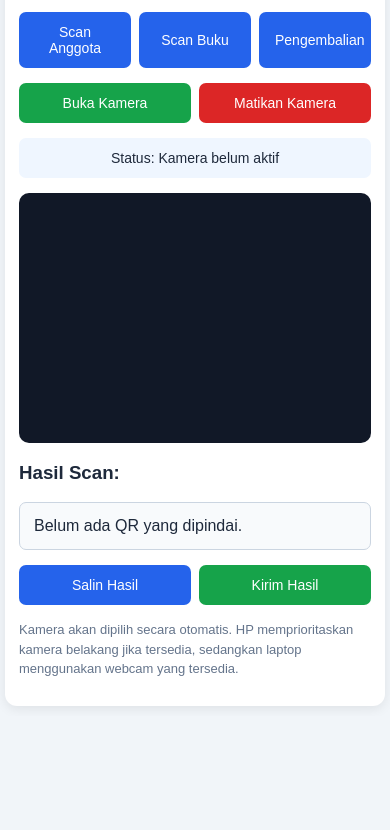
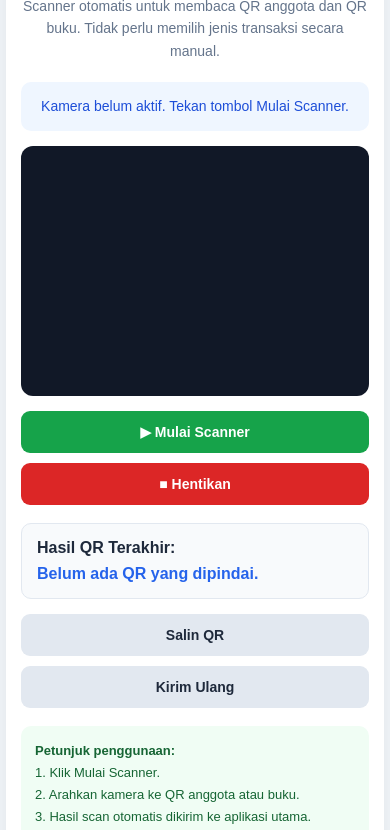
Before and after one commit to fakarmaulana0-beep/scanner-perpus, a plain HTML site: page index.html in a window 390 px wide. Shown: the part 134-964 px from the top of the page. Before the commit the page ends 850 px from the top, so only its background shows below. Drawn offline with Linux system fonts and the light colour scheme.

Commit message:
Update index.html

```diff
--- a/index.html
+++ b/index.html
@@ -16,7 +16,7 @@
 
 body {
   margin: 0;
-  padding: 12px;
+  padding: 15px;
   background: #f1f5f9;
   color: #1e293b;
 }
@@ -25,30 +25,72 @@ body {
   max-width: 650px;
   width: 100%;
   margin: 15px auto;
-  padding: 20px;
+  padding: 22px;
   background: white;
-  border-radius: 12px;
-  box-shadow: 0 3px 12px rgba(0,0,0,.08);
+  border-radius: 16px;
+  box-shadow: 0 4px 20px rgba(0,0,0,.07);
+}
+
+.header {
+  text-align: center;
+  margin-bottom: 20px;
+}
+
+.logo {
+  font-size: 45px;
 }
 
 h2 {
+  margin: 8px 0;
+  color: #172554;
+}
+
+.description {
+  color: #64748b;
+  font-size: 14px;
+  line-height: 1.6;
+}
+
+.status {
+  padding: 14px;
+  background: #eff6ff;
+  color: #1d4ed8;
+  border-radius: 10px;
   text-align: center;
+  margin: 15px 0;
+  font-size: 14px;
+  line-height: 1.5;
+}
+
+#reader {
+  width: 100%;
+  min-height: 250px;
+  overflow: hidden;
+  border-radius: 12px;
+  background: #111827;
+  margin: 15px auto;
+}
+
+#reader video {
+  width: 100% !important;
+  max-width: 100% !important;
+  display: block;
+  object-fit: cover;
 }
 
 .buttons {
   display: flex;
-  flex-wrap: wrap;
-  gap: 8px;
-  margin: 15px 0;
+  gap: 10px;
+  margin-top: 15px;
 }
 
 button {
-  padding: 12px 16px;
-  border: 0;
-  border-radius: 7px;
+  flex: 1;
+  padding: 13px 15px;
+  border: none;
+  border-radius: 9px;
   font-size: 14px;
-  color: white;
-  background: #2563eb;
+  font-weight: bold;
   cursor: pointer;
 }
 
@@ -57,68 +99,69 @@ button:disabled {
   cursor: not-allowed;
 }
 
-.success {
+.start {
   background: #16a34a;
+  color: white;
 }
 
-.danger {
+.stop {
   background: #dc2626;
+  color: white;
 }
 
-#reader {
-  width: 100%;
-  min-height: 250px;
-  margin: 15px auto;
-  overflow: hidden;
-  border-radius: 10px;
-  background: #111827;
+.secondary {
+  background: #e2e8f0;
+  color: #1e293b;
 }
 
-#reader video {
-  width: 100% !important;
-  max-width: 100% !important;
-  height: auto !important;
-  display: block;
-  object-fit: contain;
-}
-
-#status {
-  padding: 12px;
-  background: #eff6ff;
-  border-radius: 7px;
-  text-align: center;
-  margin: 12px 0;
-  font-size: 14px;
-}
-
-#result {
-  padding: 14px;
+.result-box {
+  padding: 15px;
   background: #f8fafc;
-  border: 1px solid #cbd5e1;
-  border-radius: 7px;
-  min-height: 45px;
+  border: 1px solid #e2e8f0;
+  border-radius: 10px;
+  margin-top: 18px;
   overflow-wrap: anywhere;
 }
 
-.hint {
-  color: #64748b;
+.result-box strong {
+  display: block;
+  margin-bottom: 8px;
+}
+
+.result-value {
+  color: #2563eb;
+  font-weight: bold;
+}
+
+.info {
+  margin-top: 18px;
+  padding: 14px;
+  background: #f0fdf4;
+  border-radius: 10px;
+  color: #166534;
   font-size: 13px;
-  line-height: 1.5;
+  line-height: 1.7;
+}
+
+.footer {
+  text-align: center;
+  color: #94a3b8;
+  font-size: 12px;
+  margin-top: 20px;
 }
 
 @media(max-width:480px) {
   body {
-    padding: 5px;
+    padding: 6px;
   }
 
   .container {
-    padding: 14px;
+    padding: 15px;
     margin: 5px auto;
   }
 
-  button {
-    flex: 1;
-    min-width: 100px;
+  .buttons {
+    flex-direction: column;
   }
 }
 </style>
@@ -128,177 +171,151 @@ button:disabled {
 
 <div class="container">
 
-<h2>📚 Scanner QR Perpustakaan</h2>
+  <div class="header">
+    <div class="logo">📚</div>
+    <h2>Scanner QR Perpustakaan</h2>
+    <p class="description">
+      Scanner otomatis untuk membaca QR anggota dan QR buku.
+      Tidak perlu memilih jenis transaksi secara manual.
+    </p>
+  </div>
 
-<p class="hint">
-Sistem scanner otomatis untuk membaca QR anggota dan buku.
-Izinkan akses kamera saat browser meminta izin.
-</p>
+  <div id="status" class="status">
+    Kamera belum aktif. Tekan tombol Mulai Scanner.
+  </div>
 
-<!-- PILIH MODE -->
-<div class="buttons">
+  <div id="reader"></div>
 
-<button onclick="pilihMode('anggota')">
-Scan Anggota
-</button>
+  <div class="buttons">
+    <button
+      id="btnStart"
+      class="start"
+      onclick="mulaiScanner()">
+      ▶ Mulai Scanner
+    </button>
 
-<button onclick="pilihMode('buku')">
-Scan Buku
-</button>
+    <button
+      id="btnStop"
+      class="stop"
+      onclick="matikanScanner()">
+      ■ Hentikan
+    </button>
+  </div>
 
-<button onclick="pilihMode('kembali')">
-Pengembalian
-</button>
+  <div class="result-box">
+    <strong>Hasil QR Terakhir:</strong>
+    <div id="result" class="result-value">
+      Belum ada QR yang dipindai.
+    </div>
+  </div>
 
-</div>
+  <div class="buttons">
+    <button class="secondary" onclick="salinHasil()">
+      Salin QR
+    </button>
 
-<!-- KONTROL KAMERA -->
-<div class="buttons">
+    <button class="secondary" onclick="kirimUlang()">
+      Kirim Ulang
+    </button>
+  </div>
 
-<button class="success" id="btnBuka"
-onclick="mulaiScanner()">
-Buka Kamera
-</button>
+  <div class="info">
+    <strong>Petunjuk penggunaan:</strong><br>
+    1. Klik Mulai Scanner.<br>
+    2. Arahkan kamera ke QR anggota atau buku.<br>
+    3. Hasil scan otomatis dikirim ke aplikasi utama.<br>
+    4. Kamera tetap aktif untuk scan berikutnya.<br>
+    5. Untuk mengembalikan buku, cukup scan QR buku.
+  </div>
 
-<button class="danger" id="btnMati"
-onclick="matikanScanner()">
-Matikan Kamera
-</button>
-
-</div>
-
-<!-- STATUS -->
-<div id="status">
-Status: Kamera belum aktif
-</div>
-
-<!-- AREA SCANNER -->
-<div id="reader"></div>
-
-<h3>Hasil Scan:</h3>
-
-<div id="result">
-Belum ada QR yang dipindai.
-</div>
-
-<!-- HASIL -->
-<div class="buttons">
-
-<button onclick="salinHasil()">
-Salin Hasil
-</button>
-
-<button class="success" onclick="kirimUlang()">
-Kirim Hasil
-</button>
-
-</div>
-
-<p class="hint">
-Kamera akan dipilih secara otomatis.
-HP memprioritaskan kamera belakang jika tersedia,
-sedangkan laptop menggunakan webcam yang tersedia.
-</p>
+  <div class="footer">
+    SISTEM INFORMASI PERPUSTAKAAN QR
+  </div>
 
 </div>
 
 <script>
 
+// ===================================
 // VARIABEL UTAMA
+// ===================================
+
 let scanner = null;
 let kameraAktif = false;
-let modeAktif = 'anggota';
+let sedangMulai = false;
+let sedangMemproses = false;
+
 let hasilScan = '';
-let sedangMemproses = false;
-let sedangMulai = false;
+let scanTerakhir = '';
+let waktuScanTerakhir = 0;
 
-// ELEMEN HTML
 const statusBox = document.getElementById('status');
 const resultBox = document.getElementById('result');
-const btnBuka = document.getElementById('btnBuka');
-const btnMati = document.getElementById('btnMati');
+const btnStart = document.getElementById('btnStart');
 
-// STATUS
-function status(teks) {
+// ===================================
+// STATUS SCANNER
+// ===================================
+
+function tampilkanStatus(teks) {
   statusBox.textContent = teks;
 }
 
-// PILIH MODE SCAN
-function pilihMode(mode) {
+// ===================================
+// MEMULAI KAMERA
+// ===================================
 
-  modeAktif = mode;
-
-  const nama = {
-    anggota: 'Scan Anggota',
-    buku: 'Scan Buku',
-    kembali: 'Pengembalian'
-  };
-
-  status('Mode aktif: ' + nama[mode]);
-}
-
-// MEMULAI SCANNER
 async function mulaiScanner() {
 
-  if (sedangMulai) return;
+  if (sedangMulai || kameraAktif) return;
 
   sedangMulai = true;
-  btnBuka.disabled = true;
+  btnStart.disabled = true;
 
   try {
 
-    // CEK HTTPS
     if (!window.isSecureContext) {
-      throw new Error('Website harus menggunakan HTTPS.');
+      throw new Error('Scanner harus dibuka melalui HTTPS.');
     }
 
-    // CEK LIBRARY
     if (typeof Html5Qrcode === 'undefined') {
-      throw new Error('Library scanner gagal dimuat. Periksa internet.');
+      throw new Error('Library scanner gagal dimuat.');
     }
 
-    // CEK KAMERA
     if (!navigator.mediaDevices ||
         !navigator.mediaDevices.getUserMedia) {
       throw new Error('Browser tidak mendukung kamera.');
-    }
-
-    // MATIKAN SCANNER SEBELUM MEMULAI ULANG
-    if (kameraAktif) {
-      await matikanScanner();
     }
 
     if (!scanner) {
       scanner = new Html5Qrcode('reader');
     }
 
-    sedangMemproses = false;
+    tampilkanStatus('Memeriksa kamera...');
 
-    status('Mencari kamera otomatis...');
-
-    // IZIN KAMERA DAN DETEKSI PERANGKAT
+    // Meminta izin kamera
     const stream = await navigator.mediaDevices.getUserMedia({
-      video: true
+      video: {
+        facingMode: { ideal: 'environment' }
+      }
     });
 
     stream.getTracks().forEach(track => track.stop());
 
-    // DAFTAR KAMERA
+    // Mengambil daftar kamera
     const cameras = await Html5Qrcode.getCameras();
 
     if (!cameras || cameras.length === 0) {
       throw new Error('Kamera tidak ditemukan.');
     }
 
-    // PILIH KAMERA BELAKANG JIKA TERSEDIA
-    // JIKA TIDAK, GUNAKAN KAMERA PERTAMA
+    // Prioritaskan kamera belakang
     const kameraPilihan = cameras.find(cam =>
       /back|rear|environment|belakang/i.test(cam.label)
     ) || cameras[0];
 
-    status('Mengaktifkan kamera: ' + kameraPilihan.label);
+    tampilkanStatus('Mengaktifkan kamera...');
 
-    // JALANKAN SCANNER
     await scanner.start(
 
       kameraPilihan.id,
@@ -316,121 +333,141 @@ async function mulaiScanner() {
             width: ukuran,
             height: ukuran
           };
-
         },
 
         aspectRatio: 1
 
       },
 
-      // QR BERHASIL DIBACA
-      async function(decodedText) {
-
-        if (sedangMemproses) return;
-
-        sedangMemproses = true;
-
-        hasilScan = decodedText;
-
-        resultBox.textContent = decodedText;
-
-        status('QR berhasil dibaca!');
-
-        await matikanScanner();
-
-        kirimHasil();
-
+      function(decodedText) {
+        prosesHasilScan(decodedText);
       },
 
-      // FRAME TANPA QR DIABAIKAN
       function(errorMessage) {}
 
     );
 
     kameraAktif = true;
 
-    status('Kamera aktif. Arahkan QR ke kamera.');
+    tampilkanStatus(
+      '🟢 Kamera aktif. Arahkan QR anggota atau buku ke kamera.'
+    );
 
   } catch (err) {
 
     kameraAktif = false;
 
-    status('Gagal membuka kamera: ' + err.message);
+    tampilkanStatus(
+      'Gagal membuka kamera: ' + err.message
+    );
 
   } finally {
 
     sedangMulai = false;
-    btnBuka.disabled = false;
+    btnStart.disabled = false;
 
   }
-
 }
 
-// MEMATIKAN KAMERA
-async function matikanScanner() {
+// ===================================
+// MEMPROSES QR
+// ===================================
 
-  if (scanner && kameraAktif) {
+function prosesHasilScan(decodedText) {
 
-    try {
+  const value = String(decodedText).trim();
 
-      await scanner.stop();
+  if (!value || sedangMemproses) return;
 
-      kameraAktif = false;
+  const sekarang = Date.now();
 
-      status('Kamera berhasil dimatikan.');
+  // Mencegah QR sama terkirim berulang
+  if (
+    value === scanTerakhir &&
+    sekarang - waktuScanTerakhir < 3000
+  ) {
+    return;
+  }
 
-    } catch (err) {
+  scanTerakhir = value;
+  waktuScanTerakhir = sekarang;
 
-      status('Gagal mematikan kamera: ' + err.message);
+  hasilScan = value;
+  sedangMemproses = true;
 
+  resultBox.textContent = value;
+
+  tampilkanStatus('QR berhasil dibaca. Mengirim ke aplikasi...');
+
+  kirimKeAplikasi(value);
+
+  setTimeout(function() {
+
+    sedangMemproses = false;
+
+    if (kameraAktif) {
+      tampilkanStatus(
+        '🟢 Kamera aktif. Siap membaca QR berikutnya.'
+      );
     }
 
-  }
-
+  }, 1500);
 }
 
-// MENGIRIM HASIL SCAN
-function kirimHasil() {
+// ===================================
+// MENGIRIM QR KE APLIKASI UTAMA
+// ===================================
 
-  if (!hasilScan) return;
+function kirimKeAplikasi(value) {
+
+  if (!value) return;
 
   const data = {
     type: 'PERPUS_QR_SCAN',
-    target: modeAktif,
-    value: hasilScan
+    target: 'auto',
+    value: value
   };
 
   if (window.opener && !window.opener.closed) {
 
     window.opener.postMessage(data, '*');
 
-    status('Hasil scan dikirim ke aplikasi utama.');
+    tampilkanStatus(
+      '✅ QR berhasil dikirim ke aplikasi perpustakaan.'
+    );
 
   } else {
 
-    status('QR berhasil dibaca. Silakan salin hasil.');
+    tampilkanStatus(
+      'Scanner tidak terhubung. Buka scanner dari aplikasi perpustakaan.'
+    );
 
   }
+}
+
+// ===================================
+// KIRIM ULANG QR
+// ===================================
+
+function kirimUlang() {
+
+  if (!hasilScan) {
+    alert('Belum ada QR yang dipindai.');
+    return;
+  }
+
+  kirimKeAplikasi(hasilScan);
 
 }
 
-// KIRIM ULANG
-function kirimUlang() {
+// ===================================
+// SALIN HASIL QR
+// ===================================
 
-  if (!hasilScan) {
-    alert('Belum ada hasil scan!');
-    return;
-  }
-
-  kirimHasil();
-
-}
-
-// SALIN HASIL
 async function salinHasil() {
 
   if (!hasilScan) {
-    alert('Belum ada hasil scan!');
+    alert('Belum ada QR yang dipindai.');
     return;
   }
 
@@ -438,17 +475,44 @@ async function salinHasil() {
 
     await navigator.clipboard.writeText(hasilScan);
 
-    alert('Hasil scan berhasil disalin!');
+    alert('QR berhasil disalin.');
 
   } catch (err) {
 
-    alert('Gagal menyalin. Periksa izin clipboard browser.');
+    alert('Gagal menyalin QR. Periksa izin clipboard.');
 
   }
-
 }
 
-// BERSIHKAN KAMERA KETIKA HALAMAN DITUTUP
+// ===================================
+// MENGHENTIKAN KAMERA
+// ===================================
+
+async function matikanScanner() {
+
+  if (!scanner || !kameraAktif) return;
+
+  try {
+
+    await scanner.stop();
+
+    kameraAktif = false;
+
+    tampilkanStatus('Kamera berhasil dihentikan.');
+
+  } catch (err) {
+
+    tampilkanStatus(
+      'Gagal menghentikan kamera: ' + err.message
+    );
+
+  }
+}
+
+// ===================================
+// BERSIHKAN KAMERA SAAT KELUAR
+// ===================================
+
 window.addEventListener('pagehide', function() {
 
   if (scanner && kameraAktif) {
```
